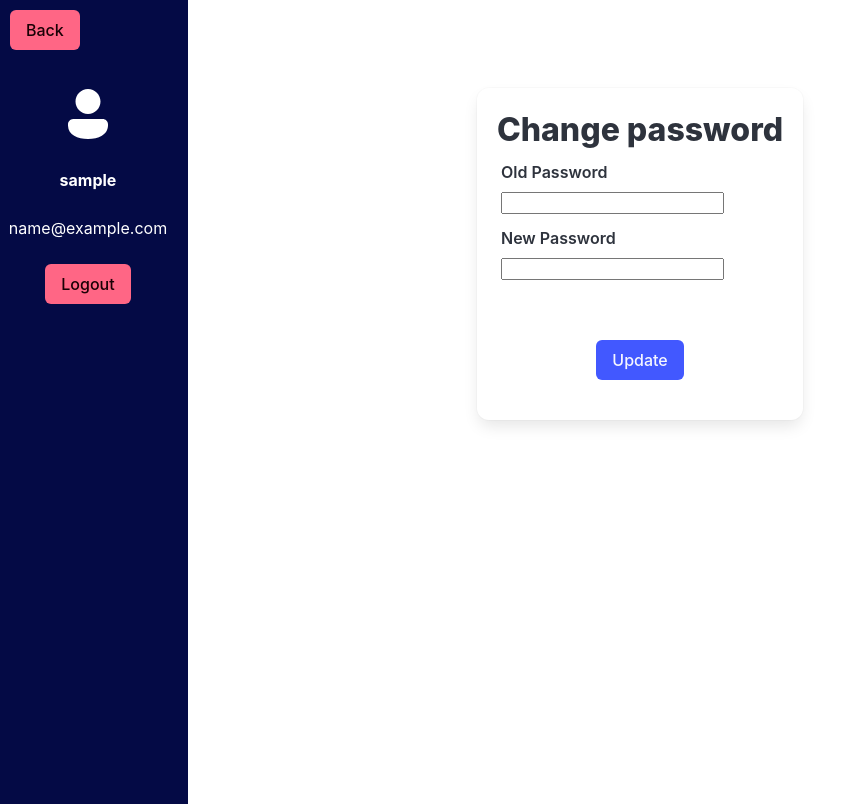
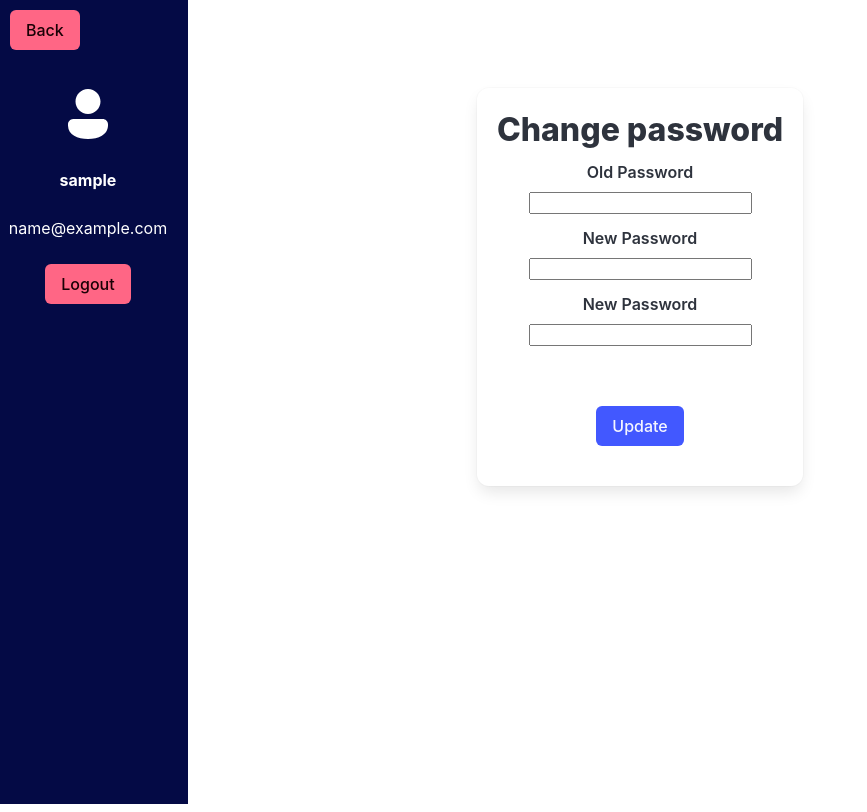
Before and after one commit to Cninathip/severdev, a Django app: page /rent/profile/changepassword in a window 1280 px wide. Shown: the whole page, without its empty margins (0-867 px from the left). Run offline with Django 5.2, Linux system fonts and the light colour scheme; the visitor is signed in with stand-in values (Sample User, id 1).

Commit message:
changepassword

```diff
--- a/rentalcars/rent/forms.py
+++ b/rentalcars/rent/forms.py
@@ -40,3 +40,8 @@ class RegisterForm(UserCreationForm):
             "first_name": TextInput(attrs={"class": "input"}),
             "last_name": TextInput(attrs={"class": "input"}),
         }
+
+class ChangePasswordForm(forms.Form):
+    old_password = forms.CharField(widget=forms.PasswordInput())
+    new_password = forms.CharField(widget=forms.PasswordInput())
+    confirm_password = forms.CharField(widget=forms.PasswordInput())
--- a/rentalcars/rent/templates/changepassword.html
+++ b/rentalcars/rent/templates/changepassword.html
@@ -45,7 +45,7 @@
                 <div class="media-content has-text-centered">
                     <h1 class="title" id="title">Change password</h1>
                 </div>
-                <div class="container pl-5 pr-5 pb-5 pt-3">
+                <div class="container pl-5 pr-5 pb-5 pt-3 has-text-centered">
                     {{ form.non_field_errors }}
                     <form action="{% url 'login' %}" method="POST">
                         {% csrf_token %}
@@ -53,14 +53,21 @@
                             {{ form.password.errors }}
                             <label class="label" for="{{ form.username.id_for_label }}">Old Password</label>
                             <div class="control">
-                                {{form.password}}
+                                {{form.old_password}}
                             </div>
                         </div>
                         <div class="field">
                             {{ form.password.errors }}
                             <label class="label" for="{{ form.password.id_for_label }}">New Password</label>
                             <div class="control">
-                                {{form.password}}
+                                {{form.new_password}}
+                            </div>
+                        </div>
+                        <div class="field">
+                            {{ form.password.errors }}
+                            <label class="label" for="{{ form.password.id_for_label }}">New Password</label>
+                            <div class="control">
+                                {{form.confirm_password}}
                             </div>
                         </div>
                         <br><br>
--- a/rentalcars/rent/templates/profile.html
+++ b/rentalcars/rent/templates/profile.html
@@ -34,7 +34,7 @@
                     <br>
                     <p style="color: white;">{{user.email}}</p>
                     <br>
-                    <a href="{% url 'changepassword' %}" class="button is-warning">Change password</a>
+                    <a href="{% url 'change_password' %}" class="button is-warning">Change password</a>
                 </div>
                 <br>
                 <a href="{% url 'logout' %}" class="button is-danger">Logout</a>
--- a/rentalcars/rent/urls.py
+++ b/rentalcars/rent/urls.py
@@ -5,7 +5,7 @@ urlpatterns = [
     path("", views.TypeCarView.as_view(), name="typecar-list"),
     path("typecar", views.TypeCarAdd.as_view(), name="typecar-add"),
     path("profile", views.ProfileView.as_view(), name="profile"),
-    path("profile/changepassword", views.ChangePasswordView.as_view(), name="changepassword"),
+    path("profile/changepassword", views.ChangePasswordView.as_view(), name="change_password"),
     path("typecar-delete/<int:pk>", views.TypeCarDelete.as_view(), name="typecar-delete"),
     path("typecar-update/<int:pk>", views.TypeCarUpdate.as_view(), name="typecar-update"),
     path("<int:pk>", views.CarView.as_view(), name="car-list"),
--- a/rentalcars/rent/views.py
+++ b/rentalcars/rent/views.py
@@ -2,7 +2,7 @@
 from django.views import View
 from django.contrib.auth.mixins import LoginRequiredMixin, PermissionRequiredMixin
 from django.contrib.auth import logout, login
-from django.contrib.auth.forms import AuthenticationForm
+from django.contrib.auth.forms import AuthenticationForm, PasswordChangeForm
 from rent.models import *
 from .forms import *
 from django.http import HttpResponse
@@ -11,6 +11,8 @@ from django.utils import timezone
 from django.utils.timezone import make_aware, get_current_timezone
 from datetime import datetime
 from django.shortcuts import render, get_object_or_404, redirect
+from django.contrib.auth.views import PasswordChangeView
+from django.urls import reverse_lazy
 
 class Login(View):
     def get(self, request):
@@ -53,6 +55,22 @@ class Register(View):
             login(request, user)
             return redirect('typecar-list')
         return render(request, 'register.html', {"form": form})
+
+class ChangePasswordView(PasswordChangeView):
+    def get(self, request):
+        form = ChangePasswordForm
+        return render(request, "changepassword.html", {"form": form})
+
+    def post(self, request):
+        form = ChangePasswordForm(data=request.POST)
+        # if form.is_valid():
+        if User.check_password(form.cleaned_data["old_password"]):
+            print("yes")
+            return redirect('profile')
+        else:
+            print("no")
+            return redirect('profile')
+
 
 
 class TypeCarView(LoginRequiredMixin, View):
@@ -230,8 +248,3 @@ class ProfileView(View):
         rent = Rent.objects.all()
         context = {"rent": rent}
         return render(request, "profile.html", context)
-
-class ChangePasswordView(View):
-    def get(self, request):
-        form = AuthenticationForm()
-        return render(request, "changepassword.html", {"form": form})
```
